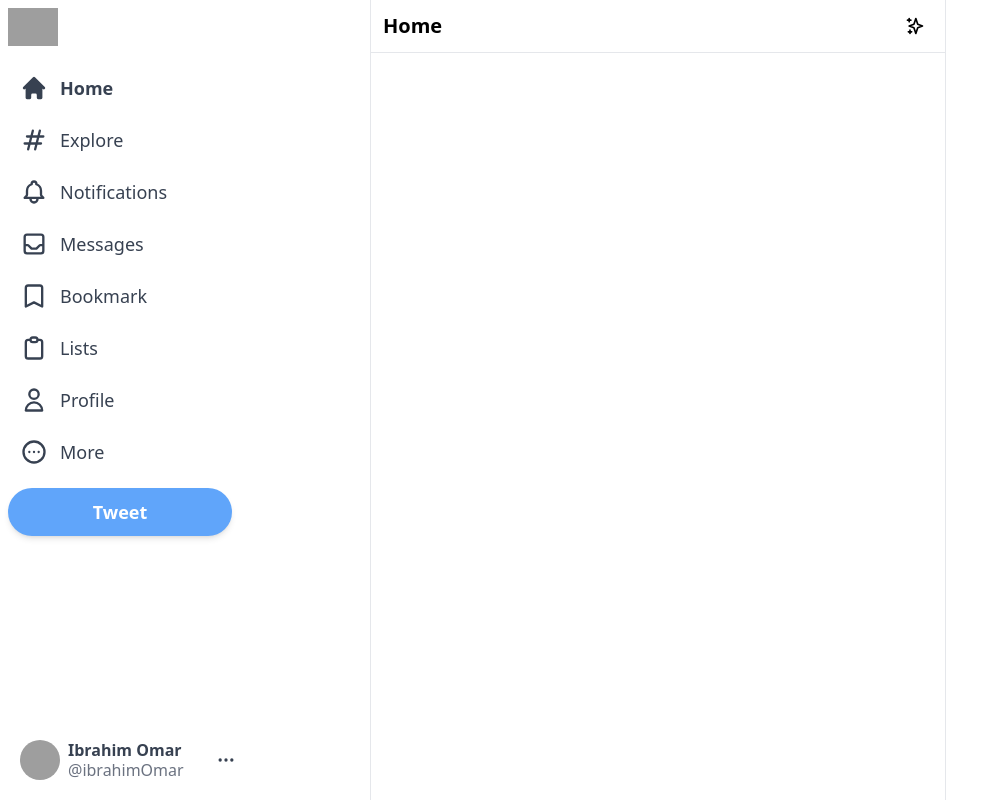
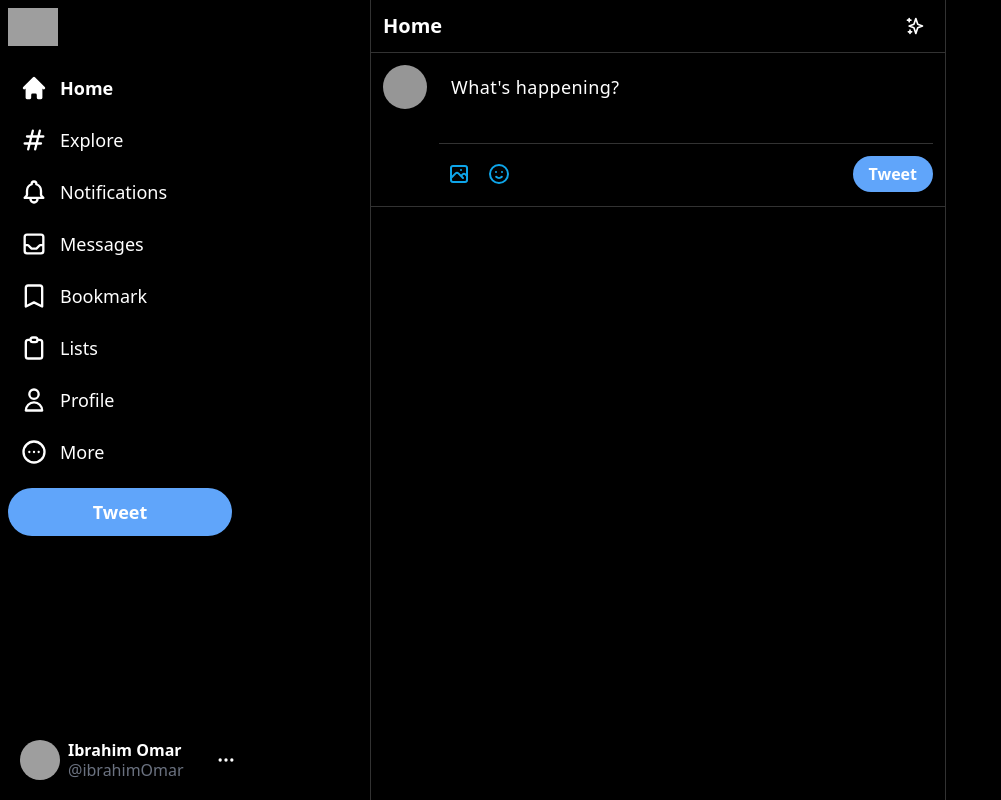
Before and after one commit to Ibrahim-Amr/Twitter-clone, a React (Vite) app: page / in a window 1280 px wide. Shown: the whole page, without its empty margins (0-1001 px from the left). Built offline with nearby package versions, Linux system fonts and the light colour scheme; grey boxes are pictures that could not be loaded.

Commit message:
add the input component in home page

```diff
--- a/index.html
+++ b/index.html
@@ -1,5 +1,5 @@
 <!DOCTYPE html>
-<html class="light" lang="en">
+<html class="dark" lang="en">
 	<head>
 		<meta charset="UTF-8" />
 		<link rel="icon" type="image/svg+xml" href="https://abs.twimg.com/favicons/twitter.2.ico" />
--- a/package.json
+++ b/package.json
@@ -16,6 +16,7 @@
 		"react-router-dom": "^6.9.0"
 	},
 	"devDependencies": {
+		"@tailwindcss/forms": "^0.5.3",
 		"@types/react": "^18.0.27",
 		"@types/react-dom": "^18.0.10",
 		"@vitejs/plugin-react": "^3.1.0",
--- /dev/null
+++ b/src/components/Input.jsx
@@ -0,0 +1,34 @@
+import { EmojiHappyIcon, PhotographIcon } from '@heroicons/react/outline';
+
+const Input = () => {
+	return (
+		<>
+			<div className='flex border-b border-gray-200 dark:border-gray-50/20 p-3 gap-x-3'>
+				<img
+					src='https://pbs.twimg.com/profile_images/1481377313262612489/oUxpGO-6_400x400.jpg'
+					alt='user image'
+					className='h-11 w-11 rounded-full cursor-pointer brightness-95'
+				/>
+				<div className='w-full divide-y divide-gray-200 dark:divide-gray-50/20'>
+					<div className=''>
+						<textarea
+							className='w-full rounded-md border-none focus:ring-0 text-lg placeholder:text-gray-700 dark:placeholder:text-white tracking-wide min-h-[50px] text-gray-700 dark:text-white resize-none dark:bg-black'
+							rows={2}
+							placeholder="What's happening?"></textarea>
+					</div>
+					<div className='flex justify-between items-center pt-2.5'>
+						<div className='flex'>
+							<PhotographIcon className='hoverEffect text-sky-500 hover:bg-sky-100 h-10 w-10 p-2' />
+							<EmojiHappyIcon className='hoverEffect text-sky-500 hover:bg-sky-100 h-10 w-10 p-2' />
+						</div>
+						<button className='bg-blue-400 text-white px-4 py-1.5 rounded-full font-bold shadow-md hover:shadow-lg hover:brightness-95 active:scale-95 disabled:scale-100 disabled:opacity-50'>
+							Tweet
+						</button>
+					</div>
+				</div>
+			</div>
+		</>
+	);
+};
+
+export default Input;
--- a/src/index.css
+++ b/src/index.css
@@ -4,6 +4,6 @@
 
 @layer components {
 	.hoverEffect {
-		@apply cursor-pointer hover:bg-gray-200 dark:hover:bg-gray-50/10 rounded-full w-[52px] xl:w-auto h-[52px] xl:h-auto xl:p-3;
+		@apply cursor-pointer hover:bg-gray-200 dark:hover:bg-gray-50/10 rounded-full w-[52px] xl:w-auto h-[52px] xl:h-auto xl:p-3 duration-100 ease-in-out active:scale-95;
 	}
 }
--- a/src/pages/Home.jsx
+++ b/src/pages/Home.jsx
@@ -1,9 +1,14 @@
 import HomeHeader from '../components/HomeHeader';
+import Input from '../components/Input';
 
 const Home = () => {
 	return (
 		<div className='text-black dark:text-white xl:ml-[370px] border-x border-gray-200 dark:border-gray-50/20 xl:min-w-xl sm:ml-[73px] flex-grow max-w-xl'>
+			{/* Header Component */}
 			<HomeHeader />
+			{/* Input Component */}
+			<Input />
+			{/* Article Component */}
 		</div>
 	);
 };
--- a/tailwind.config.cjs
+++ b/tailwind.config.cjs
@@ -5,5 +5,5 @@ module.exports = {
 	theme: {
 		extend: {},
 	},
-	plugins: [],
+	plugins: [require('@tailwindcss/forms')],
 };
```
Also changed, not shown: 1 other file (tests, documents, lock files or other folders).
